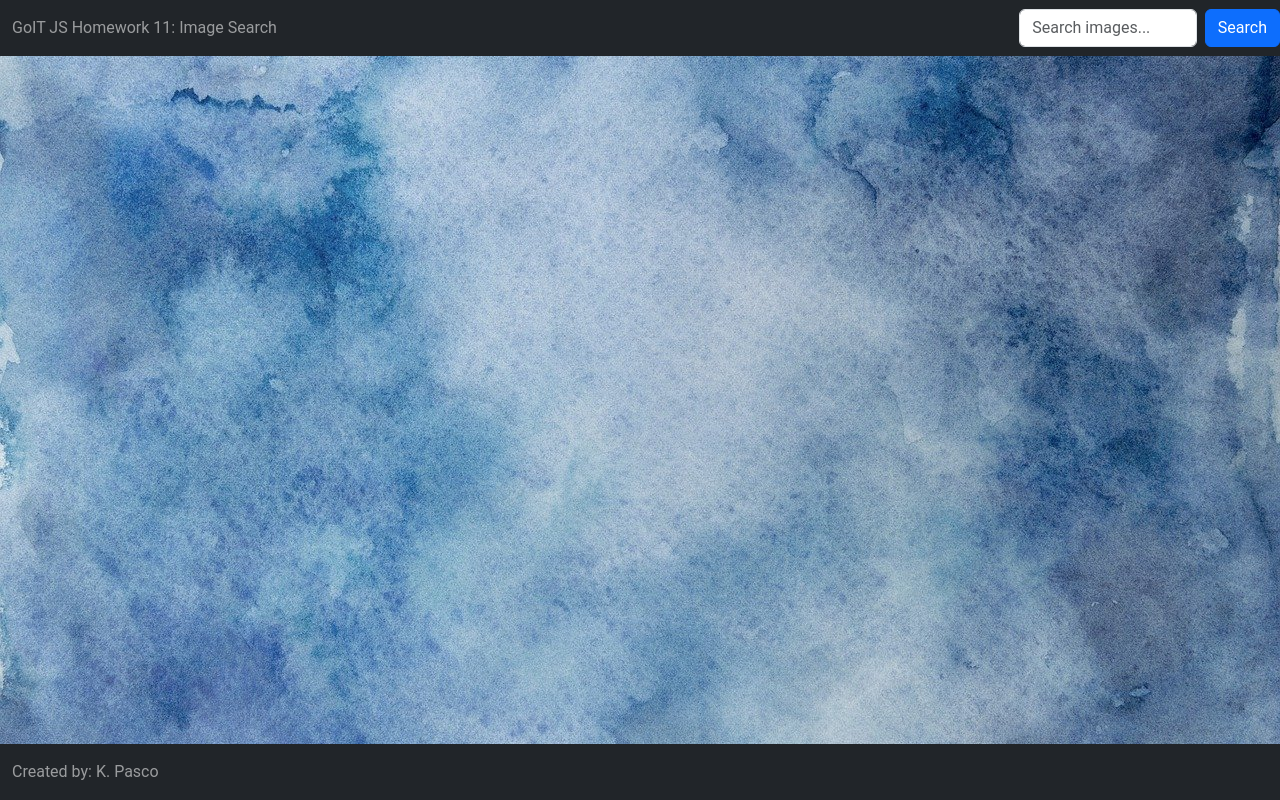
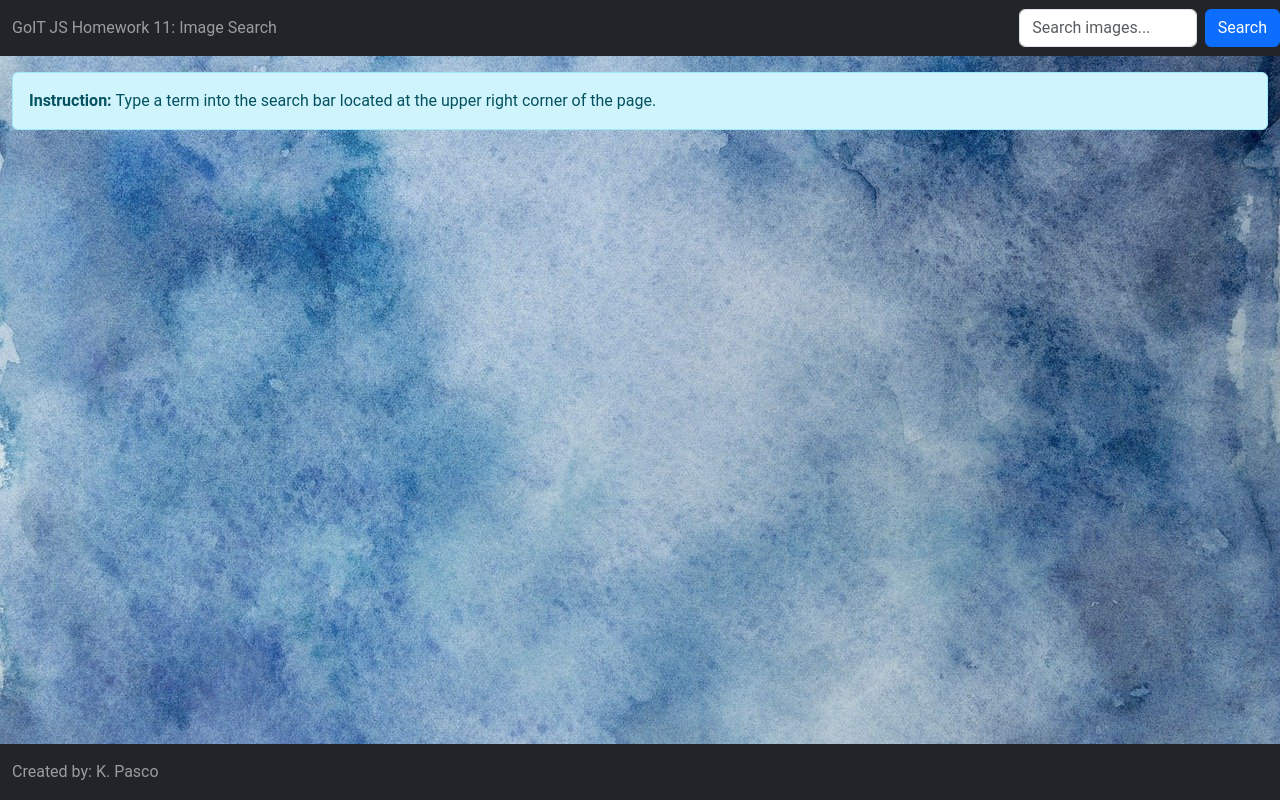
Before and after one commit to KCOntengco/goit-js-hw-11, a website built with Parcel: page src/index.html in a window 1280 px wide. Built offline with nearby package versions, Linux system fonts and the light colour scheme; no server answers; what notiflix, simplelightbox would draw is missing.

Commit message:
Update index.html

```diff
--- a/src/index.html
+++ b/src/index.html
@@ -27,6 +27,10 @@
     </nav>
 
     <div class="container-fluid mt-3">
+        <div class="alert alert-info">
+            <strong>Instruction: </strong> Type a term into the search bar located at the upper right corner of the page.
+        </div>
+
         <div class="gallery">
             <!-- image cards -->
         </div>
```
